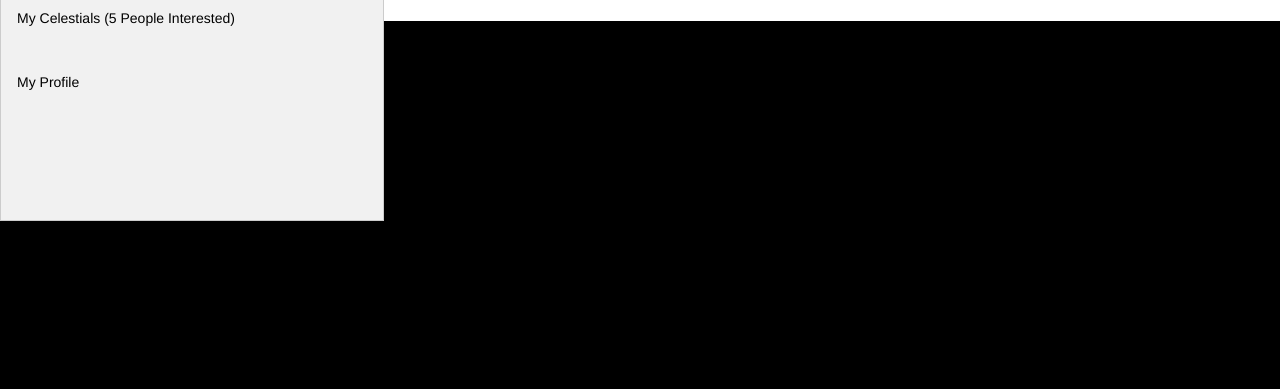
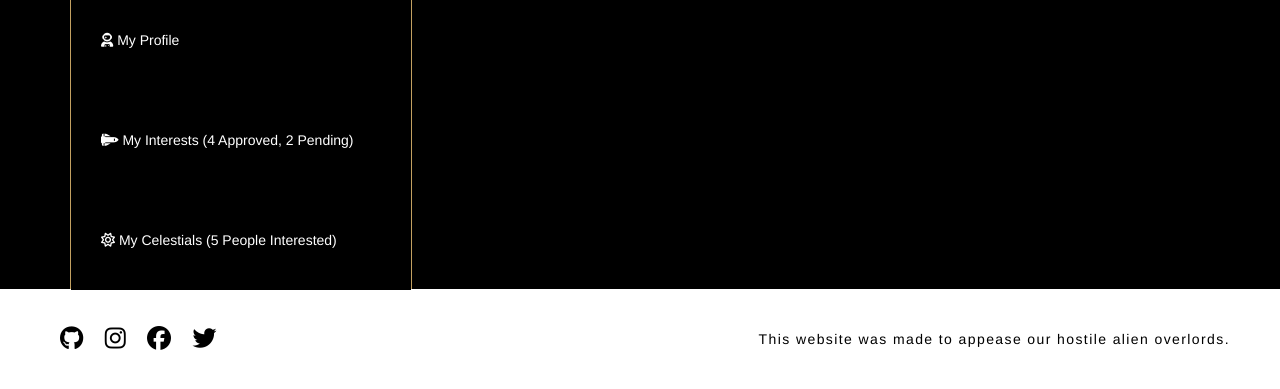
Before and after one commit to sensotape/rails-celestials, a Rails app: page /users/1 in a window 1280 px wide. Shown: the part 499-888 px from the top of the page. Before the commit the page ends 720 px from the top, so only its background shows below. Run offline with Rails 7, Linux system fonts and the light colour scheme; a user stored in the database is signed in; style sheets or scripts are compiled from the project's sources; parts of the project's set-up code (start-up, migrations or seed data) failed here and were passed over; some libraries are stand-ins or nearby versions.

Commit message:
Cleaning Tree To Update

```diff
--- a/app/assets/stylesheets/components/_tabs.scss
+++ b/app/assets/stylesheets/components/_tabs.scss
@@ -3,8 +3,8 @@
 /* Style the tab */
 .tab {
     float: left;
-    border: 1px solid #ccc;
-    background-color: #f1f1f1;
+    border: 1px solid $gold;
+    background-color: black;
     width: 30%;
     height: 300px;
 }
@@ -12,9 +12,9 @@
 /* Style the buttons that are used to open the tab content */
 .tab button {
     display: block;
-    background-color: inherit;
-    color: black;
-    padding: 22px 16px;
+    background-color: black;
+    color: white;
+    padding: 40px 30px;
     width: 100%;
     border: none;
     outline: none;
@@ -25,21 +25,27 @@
 
 /* Change background color of buttons on hover */
 .tab button:hover {
-    background-color: #ddd;
+    transition: all 0.5s ease;
+    background-color: white;
+    color: black;
 }
 
 /* Create an active/current "tab button" class */
 .tab button.active {
-    background-color: #ccc;
+    transition: all 0.3s ease;
+    background-color: $gold;
+    color: black;
 }
 
 /* Style the tab content */
 .tabcontent {
     display: none;
     float: left;
-    padding: 0px 12px;
-    border: 1px solid #ccc;
+    padding: 40px 12px;
+    border: 1px solid $gold;
+    border-radius: 3px;
     width: 70%;
     border-left: none;
     height: 300px;
+    color: white;
 }
--- a/app/views/users/show.html.erb
+++ b/app/views/users/show.html.erb
@@ -1,16 +1,25 @@
 <div class='container'>
-  <div class="welcome">
-    <p>My Messages (3 New, 2 Unread)</p>
+  <div class="white" id="welcome">
     <h1>Welcome <%= current_user.first_name %>
-      <%= cl_image_tag current_user.avatar,
-      transformation: [{ height: 200, width: 200, crop: :thumb, gravity: :face }] %> </h1>
+      <div class="round-avatar"><%= cl_image_tag current_user.avatar,
+      transformation: [{ height: 200, width: 200, crop: :thumb, gravity: :face}] %>
+      </div>
+      </h1>
   </div>
+
+<div class="tab">
+  <button class="tablinks" onclick="openPage(event, 'Profile')"><i class="fas fa-user-astronaut"></i>  My Profile</button>
+  <button class="tablinks" onclick="openPage(event, 'Interests')"><i class="fas fa-space-shuttle"></i> My Interests <%= "(4 Approved, 2 Pending)" %></button>
+  <button class="tablinks" onclick="openPage(event, 'Celestials')"><i class="far fa-sun"></i> My Celestials <%= "(5 People Interested)" %></button>
 </div>
 
-<div class="tab">
-  <button class="tablinks" onclick="openPage(event, 'Interests')">My Interests <%= "(4 Approved, 2 Pending)" %></button>
-  <button class="tablinks" onclick="openPage(event, 'Celestials')">My Celestials <%= "(5 People Interested)" %></button>
-  <button class="tablinks" onclick="openPage(event, 'Profile')">My Profile</button>
+<div id="Profile" class="tabcontent">
+  <h3>My Profile</h3>
+  <h2><%= current_user.first_name %> <%= current_user.last_name %></h2>
+  <h2>About Me</h2>
+  <h3><%= current_user.bio %></h3>
+  <button class="btn btn-primary"><%= link_to "Edit My Profile", edit_user_path(current_user) %></button>
+  <button class="btn btn-danger"><%= link_to "Delete My Profile", user_registration_path(current_user), method: :delete, data: { confirm: "Are you sure about this? The celestial gods will be angry!"} %></button>
 </div>
 
 <div id="Interests" class="tabcontent">
@@ -30,19 +39,7 @@
   <div class="btn btn-primary"><%= link_to "Add a Celestial", new_celestial_path(current_user) %></div>
 </div>
 
-<div id="Profile" class="tabcontent">
-  <h3>My Profile</h3>
-  <h2><%= current_user.first_name %> <%= current_user.last_name %></h2>
-  <h2>About Me</h2>
-  <h3><%= current_user.bio %></h3>
-<<<<<<< HEAD
-  <div class="btn btn-primary"><%= link_to "Edit My Profile", edit_user_path(current_user) %></div>
-=======
-  <button class="btn btn-primary"><%= link_to "Edit My Profile", edit_user_path(current_user) %></button>
-  <button class="btn btn-danger"><%= link_to "Delete My Profile", user_registration_path(current_user), method: :delete, data: { confirm: "Are you sure about this? The celestial gods will be angry!"} %></button>
->>>>>>> 4fd531e64e14a3aee867727c8104cf76e182b5e8
 </div>
-
 <script>
 
 function openPage(evt, headingName) {
```
Also changed, not shown: app/assets/stylesheets/components/_welcome.scss (added, +15 -0 lines), app/assets/stylesheets/components/_footer.scss (line endings or trailing spaces).
